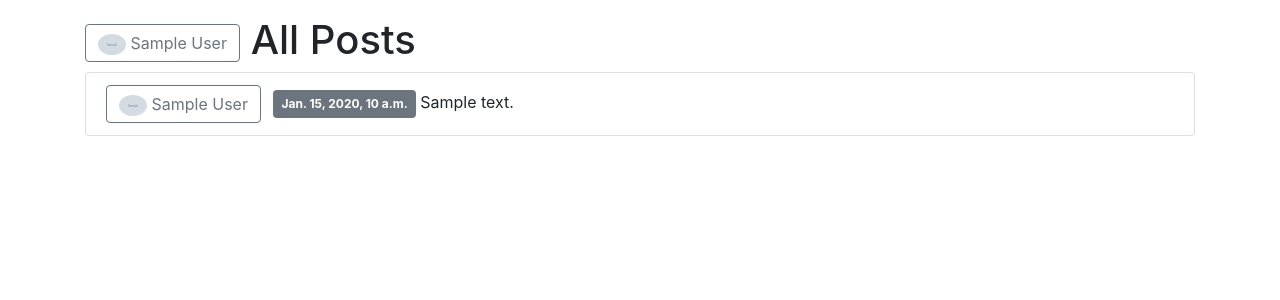
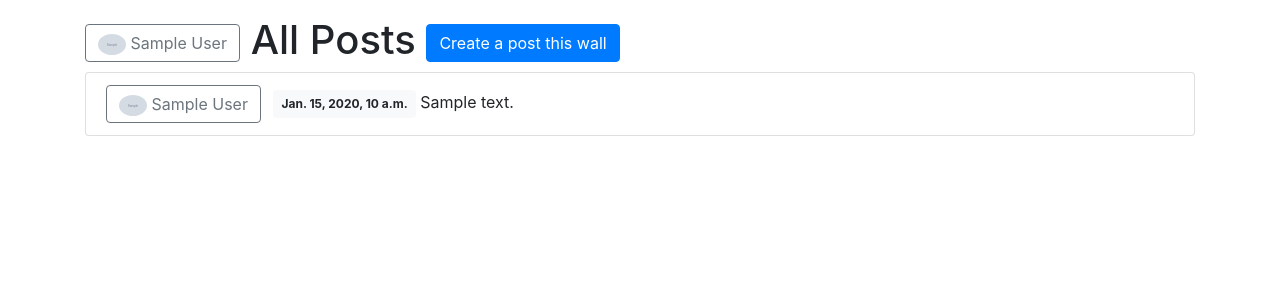
Before and after one commit to infohata/simsonet, a Django app: page /posts/list/ in a window 1280 px wide. Shown: the part 56-356 px from the top of the page. Run offline with Django 4.2, Linux system fonts and the light colour scheme; a user stored in the database is signed in; tables that the repository leaves empty hold one stand-in row (values such as "Sample post"); grey boxes marked "Sample" are stand-in pictures.

Commit message:
optimized post list, added post detail; post create with link from wall;

```diff
--- a/simsonet/simsonet_posts/models.py
+++ b/simsonet/simsonet_posts/models.py
@@ -1,5 +1,6 @@
 from django.db import models
 from django.conf import settings
+from django.urls import reverse
 from django.utils.translation import gettext_lazy as _
 from tinymce.models import HTMLField
 
@@ -64,6 +65,9 @@ class Post(models.Model):
     def __str__(self):
         return f'{str(self.created_at)}, {str(self.owner)}'
 
+    def get_absolute_url(self):
+        return reverse("post_detail", kwargs={"pk": self.pk})
+
     class Meta:
         verbose_name = _('post')
         verbose_name_plural = _('posts')
--- /dev/null
+++ b/simsonet/simsonet_posts/templates/simsonet_posts/includes/post_detail.html
@@ -0,0 +1,18 @@
+{% load i18n %}
+<!-- user widget -->
+{% with post.owner as user_badge %}
+    {% include 'simsonet_posts/includes/user_widget.html' %}
+{% endwith %}
+<!-- timestamps -->
+<span class="badge badge-light ml-2 p-2">{{ post.created_at }}</span>
+{% if post.created_at != post.updated_at %}
+    <span class="badge badge-secondary ml-2 p-2">{% trans 'edited' %} {{ post.updated_at }}</span>
+{% endif %}
+<!-- if user has replies or is a reply to another post but page does not provide a wall ID -->
+{% if post.reply_to %}
+    <a class="badge badge-primary ml-2 p-2" href="{% url 'post_detail' post.reply_to.id %}">{% trans "reply to" %}: {{ post.reply_to.created_at }} {{ post.reply_to.owner }}</a>
+{% endif %}
+{% if post.replies.count > 0 %}
+    <a class="badge badge-primary ml-2 p-2" href="{% url 'post_detail' post.id %}">{% trans "replies" %}: {{ post.replies.count }}</a>
+{% endif %}
+{{ post.content|safe }}
--- a/simsonet/simsonet_posts/templates/simsonet_posts/includes/post_list.html
+++ b/simsonet/simsonet_posts/templates/simsonet_posts/includes/post_list.html
@@ -2,25 +2,9 @@
 <ul class="list-group">
 {% for post in post_list %}
     <li class="list-group-item">
-        <!-- user widget -->
-        {% with post.owner as user_badge %}
-            {% include 'simsonet_posts/includes/user_widget.html' %}
-        {% endwith %}
-        <!-- timestamps -->
-        <span class="badge badge-secondary ml-2 p-2">{{ post.created_at }}</span>
-        {% if post.created_at != post.updated_at %}
-            <span class="badge badge-primary ml-2 p-2">{% trans 'edited' %} {{ post.updated_at }}</span>
-        {% endif %}
-        <!-- if user has replies or is a reply to another post but page does not provide a wall ID -->
-        {% if post.reply_to and not wall %}
-            <a class="badge badge-light ml-2 p-2">{% trans "reply to" %}: {{ post.reply_to }}</a>
-        {% endif %}
-        {% if post.replies.count > 0 and not wall %}
-            <a class="badge badge-light ml-2 p-2">{% trans "replies" %}: {{ post.replies.count }}</a>
-        {% endif %}
-        {{ post.content|safe }}
+        {% include 'simsonet_posts/includes/post_detail.html' %}
         <!-- if page provides a wall ID, we print all posts and replies to them recursively -->
-        {% if wall and post.replies.count > 0 %}
+        {% if wall and post.wall and post.replies.count > 0 %}
             {% with post.replies.all as post_list %}
                 {% include 'simsonet_posts/includes/post_list.html' %}
             {% endwith %}
--- a/simsonet/simsonet_posts/templates/simsonet_posts/posts.html
+++ b/simsonet/simsonet_posts/templates/simsonet_posts/post_list.html
@@ -15,6 +15,7 @@
         {% trans 'all'|capfirst %}
     {% endif %}
     {% trans 'posts'|capfirst %}
+    <a class="btn btn-primary" href="{% url 'post_create' %}?wall_id={{ wall.id }}">{% trans "create a post this wall"|capfirst %}</a>
     </h1>
     {% if post_list.count > 0 %}
         {% include 'simsonet_posts/includes/post_list.html' %}
--- a/simsonet/simsonet_posts/urls.py
+++ b/simsonet/simsonet_posts/urls.py
@@ -5,4 +5,6 @@ from . import views
 urlpatterns = [
     path('wall/<int:pk>/', views.WallDetailView.as_view(), name='wall'),
     path('list/', views.PostListView.as_view(), name='post_list'),
+    path('<int:pk>/', views.PostDetailView.as_view(), name='post_detail'),
+    path('create/', views.PostCreateView.as_view(), name='post_create'),
 ]
--- a/simsonet/simsonet_posts/views.py
+++ b/simsonet/simsonet_posts/views.py
@@ -1,6 +1,7 @@
 from django.contrib.auth import get_user_model, get_user
 from django.shortcuts import get_object_or_404
 from django.views import generic
+from django.urls import reverse_lazy
 from . models import Post, Wall
 
 
@@ -12,7 +13,7 @@ class WallDetailView(generic.DetailView):
 class PostListView(generic.ListView):
     model = Post
     paginate_by = 20
-    template_name = 'simsonet_posts/posts.html'
+    template_name = 'simsonet_posts/post_list.html'
 
     def get_queryset(self):
         queryset = super().get_queryset()
@@ -22,7 +23,7 @@ class PostListView(generic.ListView):
         owner_id = self.request.GET.get('owner_id')
         if owner_id:
             queryset = queryset.filter(owner=owner_id)
-        else:
+        elif not wall_id:
             queryset = queryset.filter(owner=get_user(self.request))
         return queryset
 
@@ -37,3 +38,24 @@ class PostListView(generic.ListView):
         else:
             context['owner'] = get_user(self.request)
         return context
+
+
+class PostDetailView(generic.DetailView):
+    model = Post
+    template_name = 'simsonet_posts/post_detail.html'
+
+
+class PostCreateView(generic.CreateView):
+    model = Post
+    template_name = 'simsonet_posts/post_create.html'
+    fields = ('content', 'owner', 'wall', 'reply_to', 'repost_of', )
+
+    def get_initial(self):
+        initial = super().get_initial()
+        initial['owner'] = self.request.user
+        initial['wall'] = self.request.GET.get('wall_id')
+        return initial
+
+    def form_valid(self, form):
+        form.instance.owner = self.request.user
+        return super().form_valid(form)
```
Also changed, not shown: simsonet/simsonet_posts/templates/simsonet_posts/post_create.html (added, +12 -0 lines), simsonet/simsonet_posts/templates/simsonet_posts/post_detail.html (added, +26 -0 lines).
